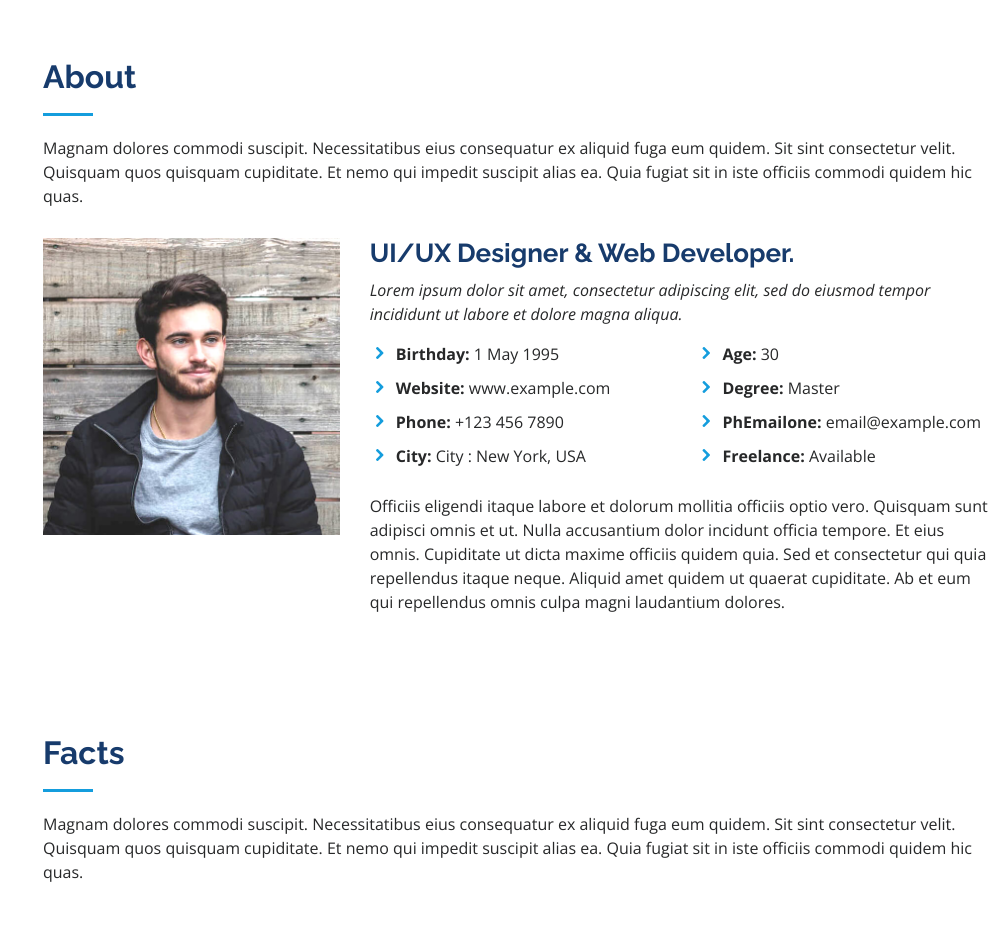
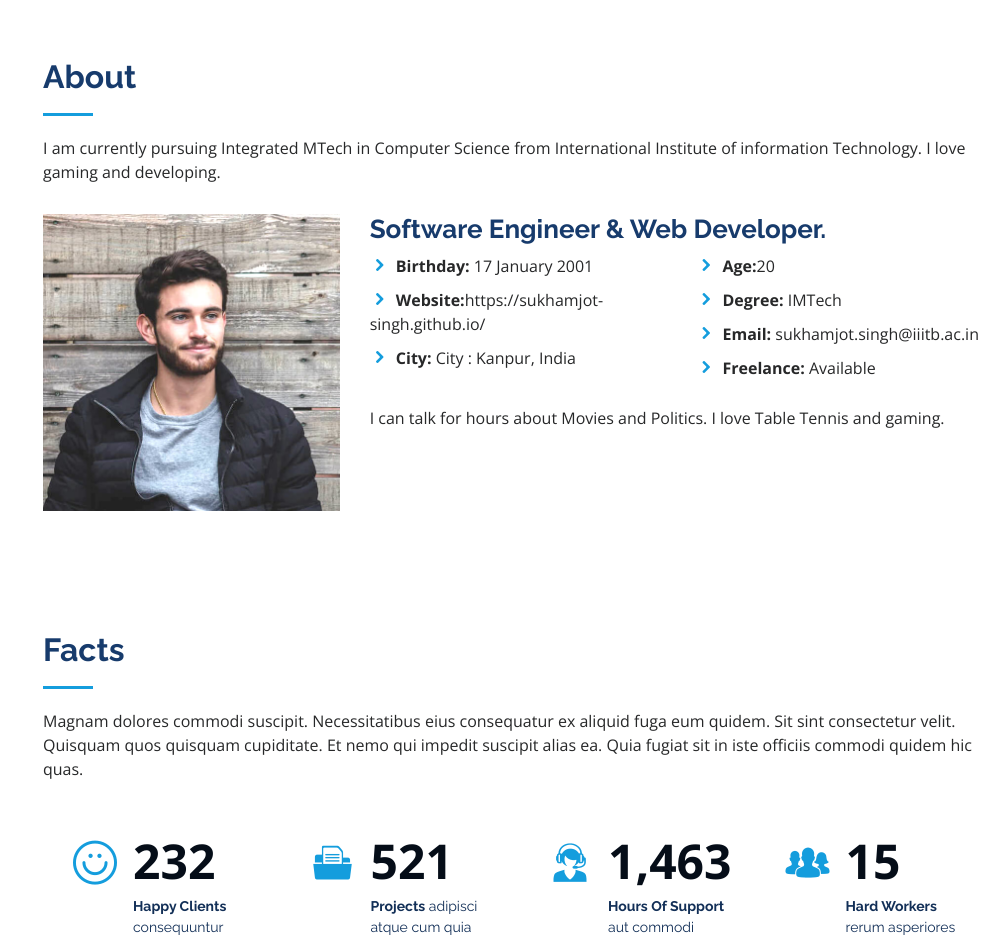
Before and after one commit to Sukhamjot-Singh/sukhamjot-singh.github.io, a plain HTML site: page index.html in a window 1280 px wide. Shown: the part 802-1738 px from the top of the page, without its empty margins (272-1280 px from the left). Drawn offline with nearby package versions, Linux system fonts and the light colour scheme.

Commit message:
about section

```diff
--- a/index.html
+++ b/index.html
@@ -88,7 +88,10 @@
 
         <div class="section-title">
           <h2>About</h2>
-          <p>Magnam dolores commodi suscipit. Necessitatibus eius consequatur ex aliquid fuga eum quidem. Sit sint consectetur velit. Quisquam quos quisquam cupiditate. Et nemo qui impedit suscipit alias ea. Quia fugiat sit in iste officiis commodi quidem hic quas.</p>
+          <p>
+            I am currently pursuing Integrated MTech in Computer Science from International Institute of information Technology.
+            I love gaming and developing.
+          </p>
         </div>
 
         <div class="row">
@@ -96,33 +99,29 @@
             <img src="assets/img/profile-img.jpg" class="img-fluid" alt="">
           </div>
           <div class="col-lg-8 pt-4 pt-lg-0 content" data-aos="fade-left">
-            <h3>UI/UX Designer &amp; Web Developer.</h3>
-            <p class="font-italic">
-              Lorem ipsum dolor sit amet, consectetur adipiscing elit, sed do eiusmod tempor incididunt ut labore et dolore
-              magna aliqua.
-            </p>
+            <h3>Software Engineer &amp; Web Developer.</h3>
+
             <div class="row">
               <div class="col-lg-6">
                 <ul>
-                  <li><i class="icofont-rounded-right"></i> <strong>Birthday:</strong> 1 May 1995</li>
-                  <li><i class="icofont-rounded-right"></i> <strong>Website:</strong> www.example.com</li>
-                  <li><i class="icofont-rounded-right"></i> <strong>Phone:</strong> +123 456 7890</li>
-                  <li><i class="icofont-rounded-right"></i> <strong>City:</strong> City : New York, USA</li>
+                  <li><i class="icofont-rounded-right"></i> <strong>Birthday:</strong> 17 January 2001</li>
+                  <li><i class="icofont-rounded-right"></i> <strong>Website:</strong>https://sukhamjot-singh.github.io/</li>
+                  <li><i class="icofont-rounded-right"></i> <strong>City:</strong> City : Kanpur, India</li>
                 </ul>
               </div>
               <div class="col-lg-6">
                 <ul>
-                  <li><i class="icofont-rounded-right"></i> <strong>Age:</strong> 30</li>
-                  <li><i class="icofont-rounded-right"></i> <strong>Degree:</strong> Master</li>
-                  <li><i class="icofont-rounded-right"></i> <strong>PhEmailone:</strong> email@example.com</li>
+                  <li><i class="icofont-rounded-right"></i> <strong>Age:</strong>20</li>
+                  <li><i class="icofont-rounded-right"></i> <strong>Degree:</strong> IMTech</li>
+                  <li><i class="icofont-rounded-right"></i> <strong>Email:</strong> sukhamjot.singh@iiitb.ac.in</li>
                   <li><i class="icofont-rounded-right"></i> <strong>Freelance:</strong> Available</li>
                 </ul>
               </div>
             </div>
             <p>
-              Officiis eligendi itaque labore et dolorum mollitia officiis optio vero. Quisquam sunt adipisci omnis et ut. Nulla accusantium dolor incidunt officia tempore. Et eius omnis.
-              Cupiditate ut dicta maxime officiis quidem quia. Sed et consectetur qui quia repellendus itaque neque. Aliquid amet quidem ut quaerat cupiditate. Ab et eum qui repellendus omnis culpa magni laudantium dolores.
-            </p>
+              I can talk for hours about Movies and Politics.
+              I love Table Tennis and gaming.
+              </p>
           </div>
         </div>
 
```
